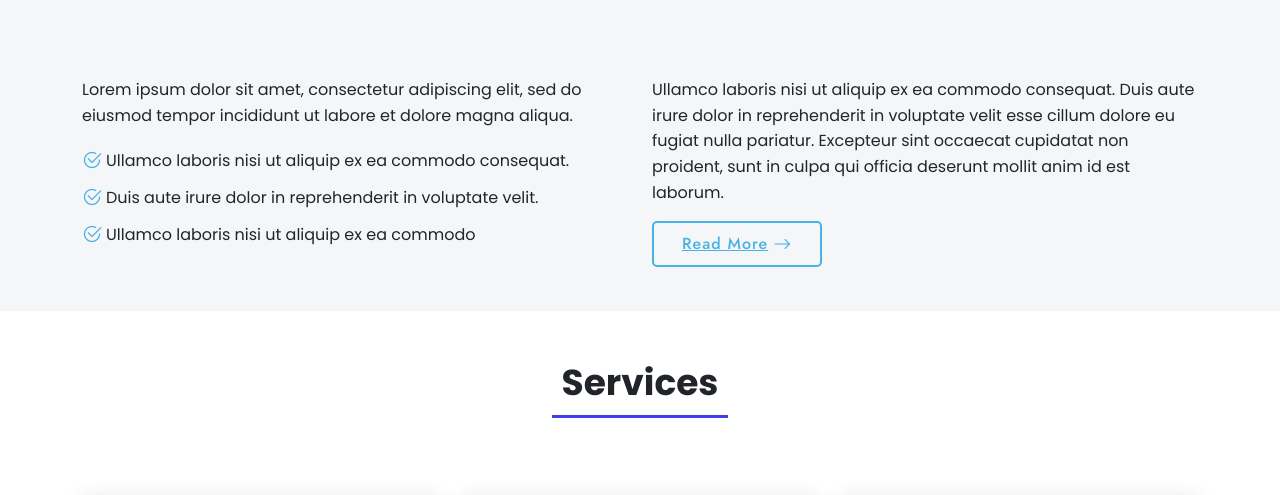
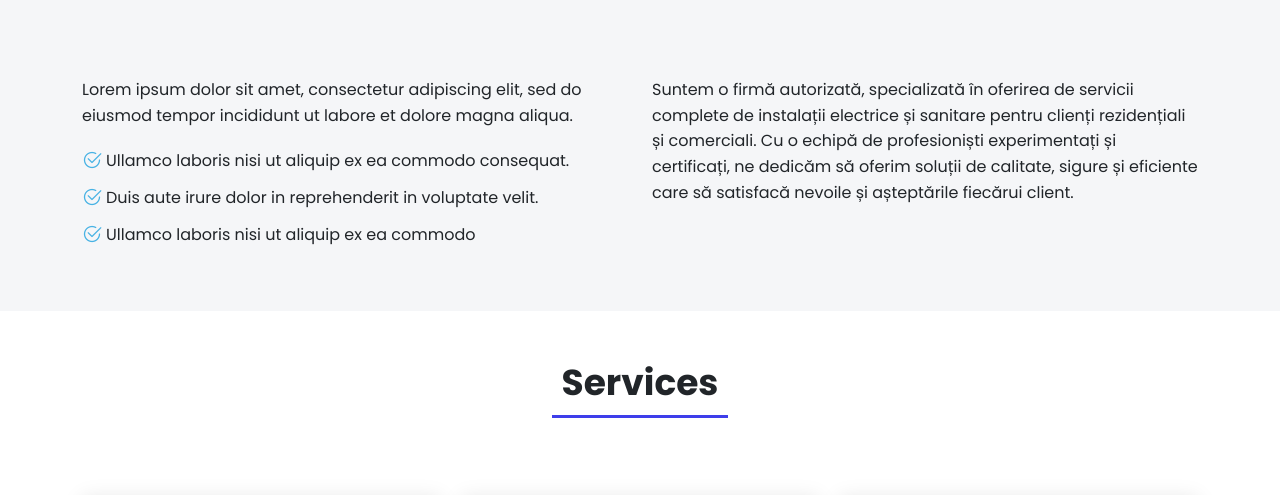
Before and after one commit to MatyasServComplex/MatyasServComplex, a plain HTML site: page index.html in a window 1280 px wide. Shown: the part 909-1404 px from the top of the page. Drawn offline with nearby package versions, Linux system fonts and the light colour scheme.

Commit message:
Update index.html

```diff
--- a/index.html
+++ b/index.html
@@ -88,8 +88,7 @@
               </div>
 
               <div class="col-lg-6">
-                <p>Ullamco laboris nisi ut aliquip ex ea commodo consequat. Duis aute irure dolor in reprehenderit in voluptate velit esse cillum dolore eu fugiat nulla pariatur. Excepteur sint occaecat cupidatat non proident, sunt in culpa qui officia deserunt mollit anim id est laborum. </p>
-                <a href="#" class="read-more"><span>Read More</span><i class="bi bi-arrow-right"></i></a>
+                <p>Suntem o firmă autorizată, specializată în oferirea de servicii complete de instalații electrice și sanitare pentru clienți rezidențiali și comerciali. Cu o echipă de profesioniști experimentați și certificați, ne dedicăm să oferim soluții de calitate, sigure și eficiente care să satisfacă nevoile și așteptările fiecărui client.</p>
               </div>
 
             </div>
```
